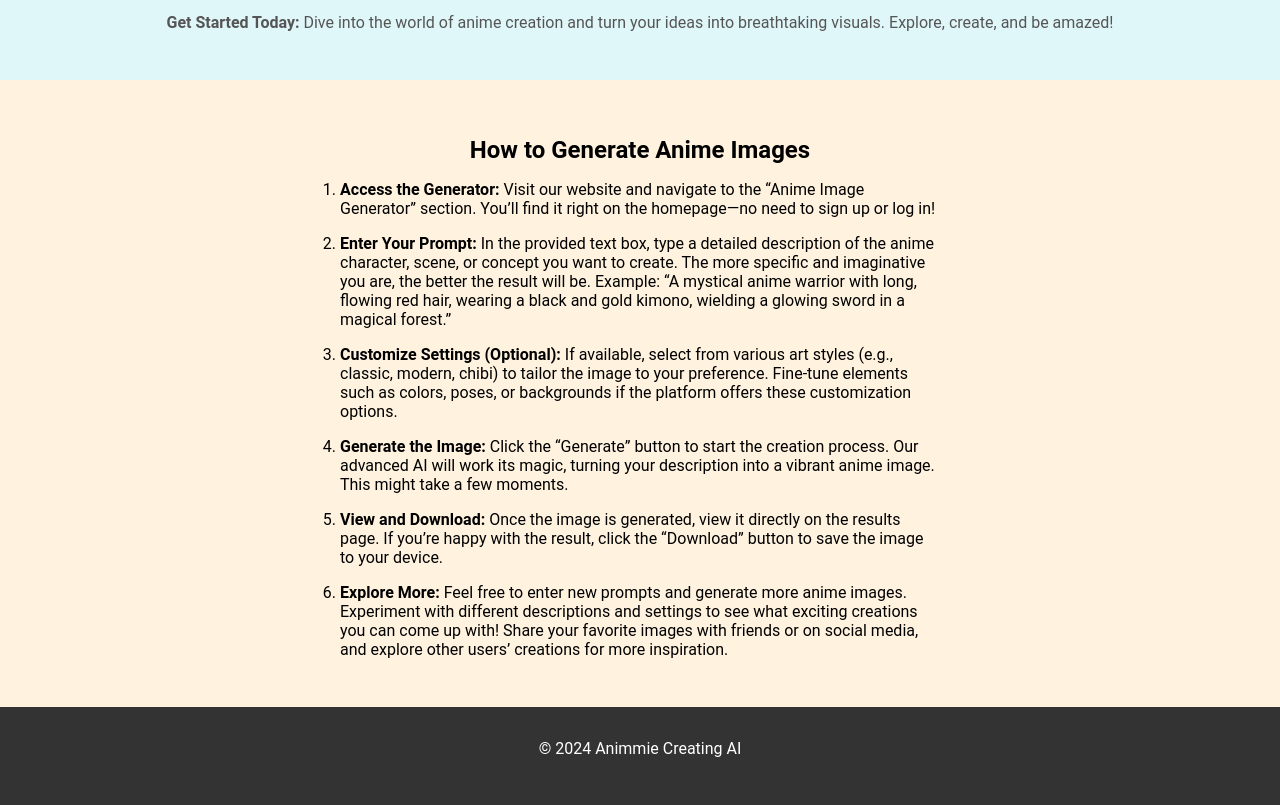
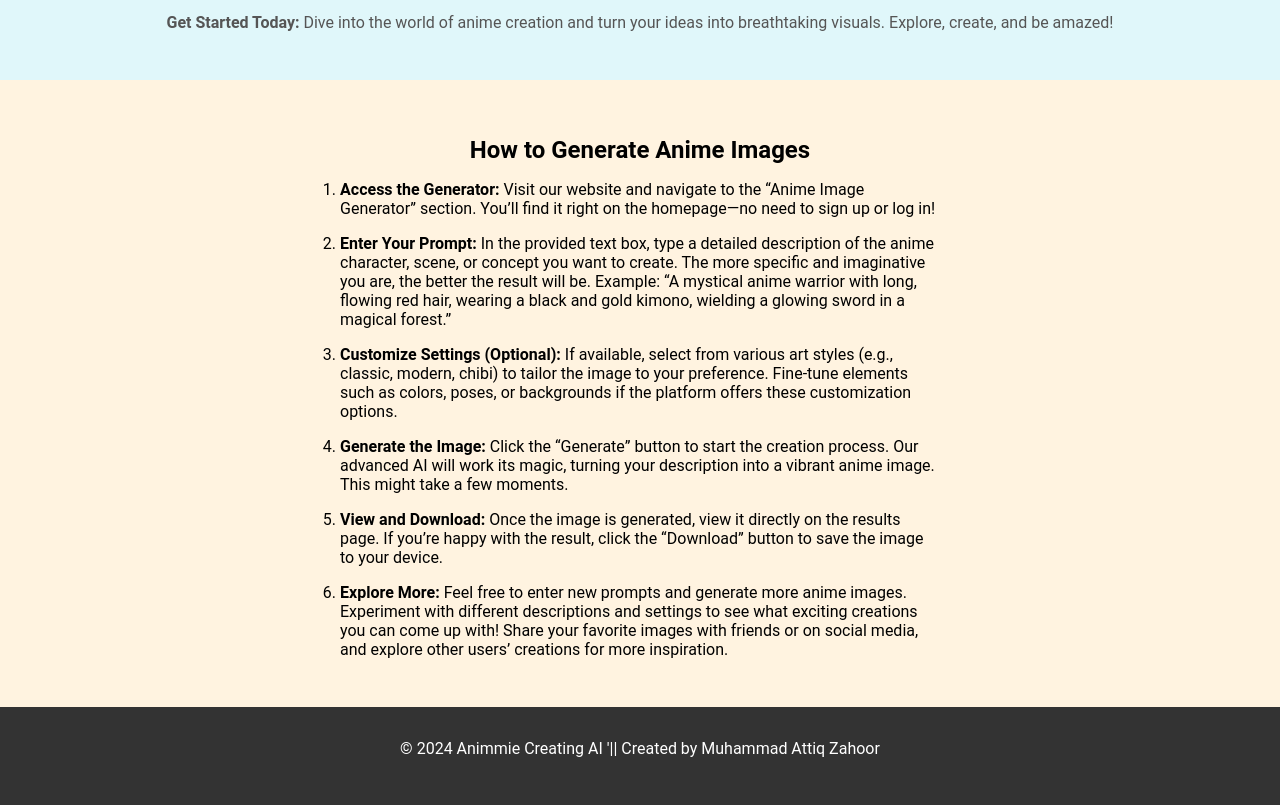
Before and after one commit to attiqzahoor/Animmie, a plain HTML site: page index.html in a window 1280 px wide. Shown: the part 662-1467 px from the top of the page. Drawn offline with Linux system fonts and the light colour scheme.

Commit message:
Update index.html

```diff
--- a/index.html
+++ b/index.html
@@ -55,7 +55,7 @@
     </main>
 
     <footer>
-        <p>&copy; 2024 Animmie Creating AI</p>
+        <p>&copy; 2024 Animmie Creating AI '|| Created by Muhammad Attiq Zahoor</p>
         <div class="social-media">
             <a href="https://twitter.com" target="_blank" class="fa fa-twitter" aria-label="Twitter"></a>
             <a href="https://facebook.com" target="_blank" class="fa fa-facebook" aria-label="Facebook"></a>
```
